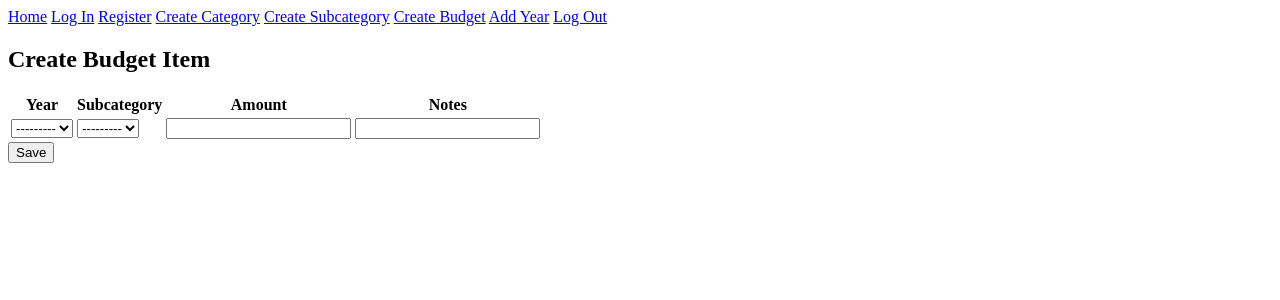
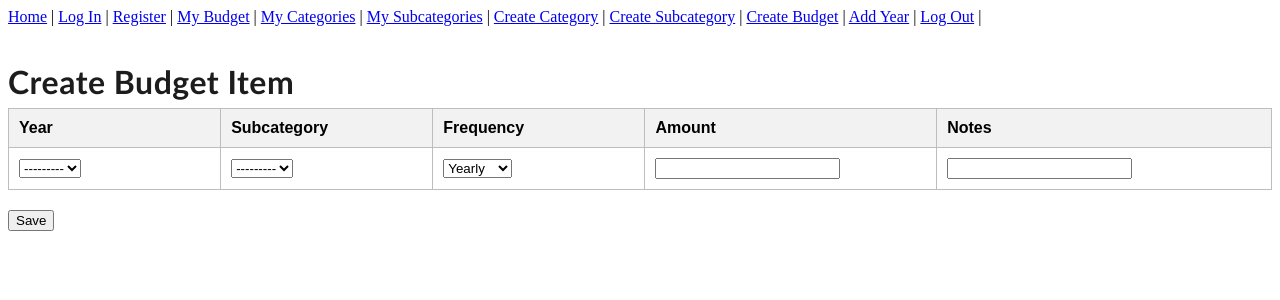
Before and after one commit to ryanlharper/Savvy-Spender, a Django app: page /budget/create in a window 1280 px wide. Shown: the top 300 px of the page. Run offline with Django 3.2, Linux system fonts and the light colour scheme; the visitor is signed in with stand-in values (Sample User, id 1); data that the repository does not hold is empty.

Commit message:
continued develop

```diff
--- a/budget/forms.py
+++ b/budget/forms.py
@@ -3,7 +3,7 @@ from django import forms
 from budget.models import Categories, Subcategories, BudgetYear
 from django.contrib.auth import get_user_model
 User = get_user_model()
-from datetime import datetime
+
 
 
 class CategoryForm(forms.Form):
@@ -29,8 +29,9 @@ class BudgetItemForm(forms.Form):
 
     subcategory = forms.ModelChoiceField(queryset=Subcategories.objects.all())
     budget_year = forms.ModelChoiceField(queryset=BudgetYear.objects.all())
+    frequency = forms.ChoiceField(choices=[('YR','Yearly'),('MN',"Monthly")])
     amount = forms.DecimalField(max_digits=10, decimal_places=2)
-    notes = forms.CharField(max_length=128)
+    notes = forms.CharField(max_length=128, required=False)
 
 class BudgetYearForm(forms.ModelForm):
     year = forms.CharField(max_length=4)
--- a/budget/templates/budget/add_budget_year.html
+++ b/budget/templates/budget/add_budget_year.html
@@ -1,6 +1,6 @@
 {% extends 'base.html' %}
 
-{% block title %}Create Budget Item{% endblock %}
+
 
 {% block content %}
   {{ block.super }}
--- a/budget/templates/budget/create_budget_item.html
+++ b/budget/templates/budget/create_budget_item.html
@@ -1,6 +1,6 @@
 {% extends 'base.html' %}
 
-{% block title %}Create Budget Item{% endblock %}
+
 
 {% block content %}
   {{ block.super }}
@@ -12,6 +12,7 @@
         <tr>
           <th>Year</th>
           <th>Subcategory</th>
+          <th>Frequency</th>
           <th>Amount</th>
           <th>Notes</th>
         </tr>
@@ -20,6 +21,7 @@
         <tr>
           <td>{{ form.budget_year }}</td>
           <td>{{ form.subcategory }}</td>
+          <td>{{ form.frequency }}</td>
           <td>{{ form.amount }}</td>
           <td>{{ form.notes }}</td>
         </tr>
--- a/budget/templates/create_category.html
+++ b/budget/templates/create_category.html
@@ -1,6 +1,6 @@
 {% extends 'base.html' %}
 
-{% block title %}Create Category{% endblock %}
+
 
 {% block content %}
   {{ block.super }}
--- a/budget/templates/create_subcategory.html
+++ b/budget/templates/create_subcategory.html
@@ -1,6 +1,6 @@
 {% extends 'base.html' %}
 
-{% block title %}Create Subcategory{% endblock %}
+
 
 {% block content %}
   {{ block.super }}
--- a/budget/views.py
+++ b/budget/views.py
@@ -44,13 +44,15 @@ def create_budget_item(request):
             category = subcategory.category
             budget_item = BudgetItem(
                 user = user,
+                budget_year = form.cleaned_data['budget_year'],
                 subcategory=subcategory,
                 category=category,
+                frequency=form.cleaned_data['frequency'],
                 amount=form.cleaned_data['amount'],
                 notes=form.cleaned_data['notes'],
             )
             budget_item.save()
-            return redirect('budget_items')
+            return redirect('create_budget_item')
     else:
         form = BudgetItemForm(user=user)
     return render(request, 'budget/create_budget_item.html', {'form': form})
@@ -67,6 +69,29 @@ def add_budget_year(request):
         form = BudgetYearForm()
     return render(request, 'budget/add_budget_year.html', {'form': form})
 
+@login_required
+def my_budget(request):
+    user = request.user
+    budget_items = BudgetItem.objects.filter(user=user).order_by('category')
+
+    context = {'budget_items': budget_items}
+    return render(request, 'budget/budget.html', context)
+
+@login_required
+def my_categories(request):
+    user = request.user
+    categories = Categories.objects.filter(user=user)
+
+    context = {'categories': categories}
+    return render(request, 'my_categories.html', context)
+
+@login_required
+def my_subcategories(request):
+    user = request.user
+    subcategories = Subcategories.objects.filter(user=user).order_by('category')
+
+    context = {'subcategories': subcategories}
+    return render(request, 'my_subcategories.html', context)
 
 def create_transaction(request):
     pass
--- a/savvy_spender/settings.py
+++ b/savvy_spender/settings.py
@@ -122,6 +122,11 @@ USE_TZ = True
 # Static files (CSS, JavaScript, Images)
 # https://docs.djangoproject.com/en/3.2/howto/static-files/
 
+if DEBUG:
+    STATICFILES_DIRS = [os.path.join(BASE_DIR, "static")]
+else:
+    STATIC_ROOT = [os.path.join(BASE_DIR, "static")]
+
 STATIC_URL = '/static/'
 
 # Default primary key field type
--- a/savvy_spender/urls.py
+++ b/savvy_spender/urls.py
@@ -17,7 +17,7 @@ from django.contrib import admin
 from django.urls import path, include
 from django.views.generic.base import TemplateView
 from savvy_spender.views import SignUpView
-from budget.views import create_category, create_subcategory, create_budget_item, add_budget_year
+from budget.views import create_category, create_subcategory, create_budget_item, add_budget_year, my_budget, my_categories, my_subcategories
 
 urlpatterns = [
     path('admin/', admin.site.urls),
@@ -28,4 +28,7 @@ urlpatterns = [
     path('subcategories/', create_subcategory, name= 'subcategories'),
     path('budget/create', create_budget_item, name= 'create_budget_item'),
     path('budget/add-year', add_budget_year, name= 'add_budget_year'),
+    path('budget/my_budget', my_budget, name= 'my_budget'),
+    path('my_categories', my_categories, name= 'my_categories'),
+    path('my_subcategories', my_subcategories, name= 'my_subcategories'),
 ]
--- /dev/null
+++ b/static/css/style.css
@@ -0,0 +1,83 @@
+.btn {
+  background-color: lightgrey;
+  color: white;
+  padding: 6px 6px;
+  border-radius: 3px;
+  border: none;
+  text-align: center;
+  text-decoration-style: none;
+  font-family: Calibri, sans-serif;
+  display: inline-block;
+  font-size: 16px;
+  margin: 4px 2px;
+  cursor: pointer;
+}
+
+h2 {
+  font-size: 32px;
+  font-weight: bold;
+  color: #1c1c1c;
+  font-family: Calibri, sans-serif;
+  margin-top: 40px;
+  margin-bottom: 10px;
+  text-align: left;
+  letter-spacing: 0.5px;
+  line-height: 1;
+}
+
+table {
+  width: 100%;
+  border-collapse: collapse;
+  margin-bottom: 20px;
+}
+
+th,
+td {
+  padding: 10px;
+  text-align: left;
+  border: 1px solid #bebdbd;
+  font-family: Arial, sans-serif;
+}
+
+thead tr {
+  background-color: #f2f2f2;
+}
+
+tbody tr:nth-child(even) {
+  background-color: #f2f2f2;
+}
+
+td:first-child,
+th:first-child {
+  width: 10%;
+}
+
+td:nth-child(2),
+th:nth-child(2) {
+  width: 10%;
+}
+
+td:nth-child(3),
+th:nth-child(3) {
+  width: 10%;
+}
+
+td:nth-child(4),
+th:nth-child(4) {
+  width: 10%;
+}
+
+td:nth-child(5),
+th:nth-child(5) {
+  width: 15%;
+}
+
+td:nth-child(6),
+th:nth-child(6) {
+  width: 15%;
+}
+
+td:last-child,
+th:last-child {
+  width: 15%;
+}
--- a/templates/base.html
+++ b/templates/base.html
@@ -1,22 +1,28 @@
+{% load static %}
 <!DOCTYPE html>
 <html>
 <head>
   <meta charset="utf-8">
-  <title>{% block title %}Title{% endblock %}</title>
+  <link rel="stylesheet" href="{% static 'css/style.css' %}">
+  <link rel="icon" type="image/png" href="{% static 'images/favicon.png' %}">
+  <title>{% block title %}Savvy Spender{% endblock %}</title>
 </head>
 <body>
-  <nav>
-    <a href="{% url 'home' %}">Home</a>
-    <a href="{% url 'login' %}">Log In</a>
-    <a href="/register">Register</a>
-    <a href="/categories">Create Category</a>
-    <a href="/subcategories">Create Subcategory</a>
-    <a href="{% url 'create_budget_item' %}">Create Budget</a>
-    <a href="{% url 'add_budget_year' %}">Add Year</a>
-    <a href="{% url 'logout' %}">Log Out</a>
-  </nav>
   <main>
     {% block content %}
+  <nav>
+    <a href="{% url 'home' %}">Home</a> |
+    <a href="{% url 'login' %}">Log In</a> |
+    <a href="/register">Register</a> |
+    <a href="{% url 'my_budget' %}">My Budget</a> |
+    <a href="/my_categories">My Categories</a> |
+    <a href="/my_subcategories">My Subcategories</a> |
+    <a href="/categories">Create Category</a> |
+    <a href="/subcategories">Create Subcategory</a> |
+    <a href="{% url 'create_budget_item' %}">Create Budget</a> |
+    <a href="{% url 'add_budget_year' %}">Add Year</a> |
+    <a href="{% url 'logout' %}">Log Out</a> |
+  </nav>
     {% endblock %}
   </main>
 </body>
```
Also changed, not shown: budget/models.py (+14 -0 lines), budget/templates/budget/budget.html (added, +35 -0 lines), budget/templates/my_categories.html (added, +27 -0 lines), budget/templates/my_subcategories.html (added, +27 -0 lines), templates/home.html (+4 -3 lines).
